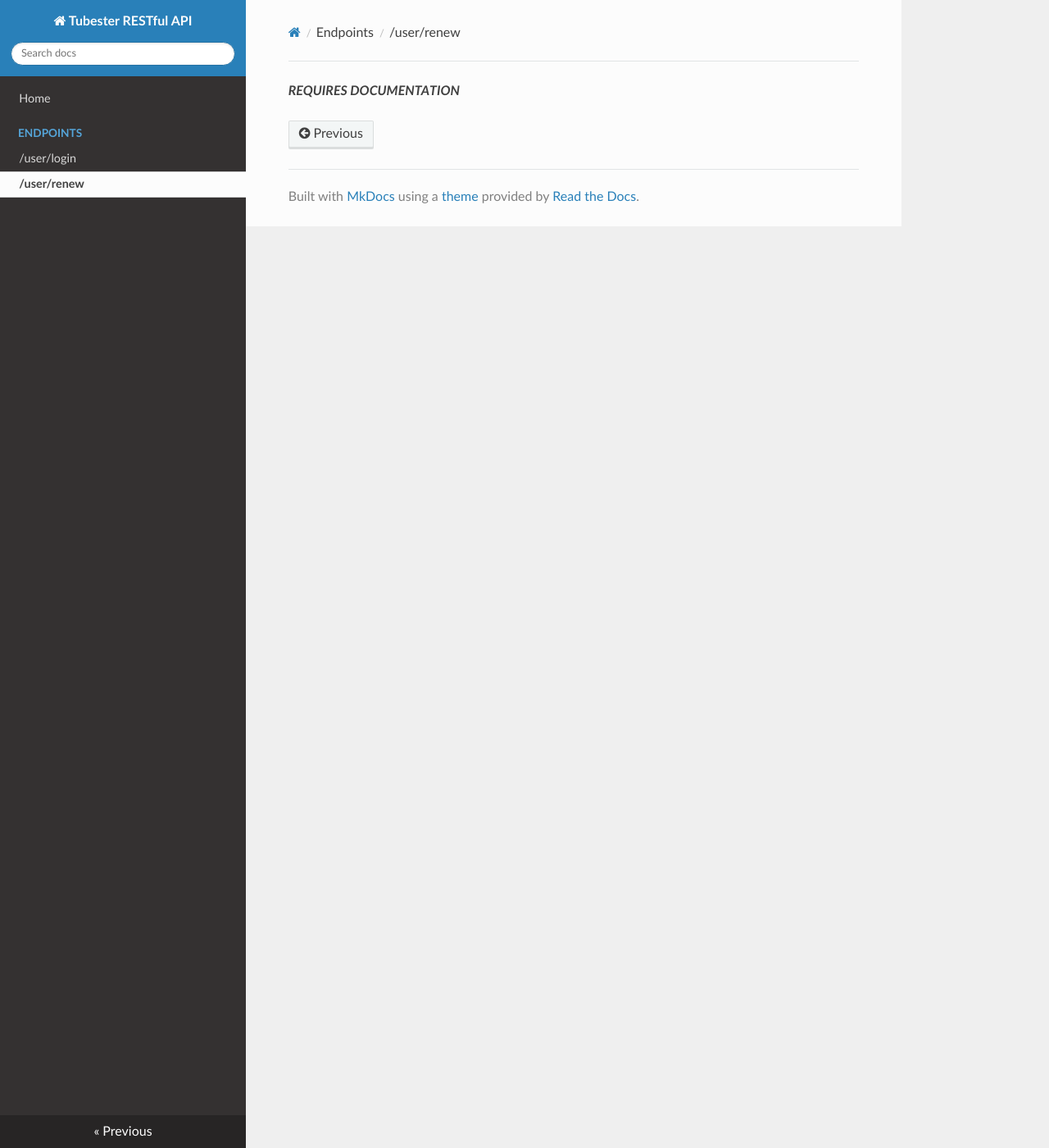
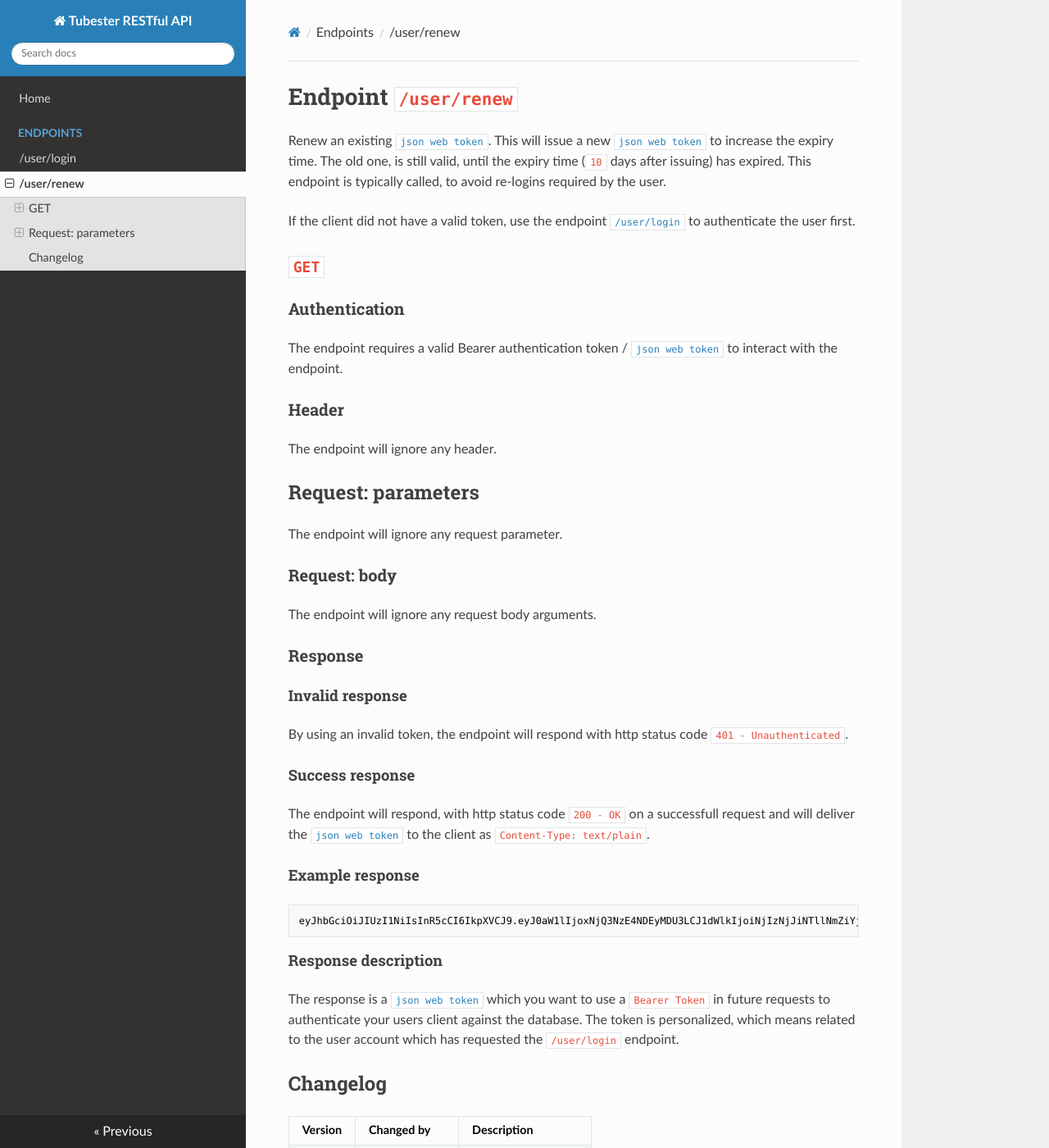
Before and after one commit to syr0s/tubester-restful-api, an MkDocs documentation site: the page built from docs/docs/endpoints/user/renew.md, in a window 1280 px wide and 1400 px high. Shown: the whole window at 82% size. Built offline with MkDocs 1.6.1, drawn with Linux system fonts in a browser that asks for light colours; nearby versions of some CDN libraries; some of the changed text lies outside the part shown.

Commit message:
docs: :memo: added documentation for endpoint /user/renew

````diff
--- a/docs/docs/endpoints/user/renew.md
+++ b/docs/docs/endpoints/user/renew.md
@@ -1 +1,38 @@
-***REQUIRES DOCUMENTATION***
+# Endpoint `/user/renew`
+Renew an existing [`json web token`](../../data/jwt.md). This will issue a new [`json web token`](../../data/jwt.md) to increase the expiry time. The old one, is still valid, until the expiry time (`10` days after issuing) has expired. This endpoint is typically called, to avoid re-logins required by the user.
+
+If the client did not have a valid token, use the endpoint [`/user/login`](login.md) to authenticate the user first.
+
+## `GET`
+
+### Authentication
+The endpoint requires a valid Bearer authentication token / [`json web token`](../../data/jwt.md) to interact with the endpoint.
+
+### Header
+The endpoint will ignore any header.
+
+## Request: parameters
+The endpoint will ignore any request parameter.
+
+### Request: body
+The endpoint will ignore any request body arguments.
+
+### Response
+#### Invalid response
+By using an invalid token, the endpoint will respond with http status code `401 - Unauthenticated`.
+
+#### Success response
+The endpoint will respond, with http status code `200 - OK` on a successfull request and will deliver the [`json web token`](../../data/jwt.md) to the client as `Content-Type: text/plain`.
+
+#### Example response
+```
+eyJhbGciOiJIUzI1NiIsInR5cCI6IkpXVCJ9.eyJ0aW1lIjoxNjQ3NzE4NDEyMDU3LCJ1dWlkIjoiNjIzNjJiNTllNmZiYjhiNjc1Mjg0ZmU4IiwidXNlckdyb3VwIjoxLCJpYXQiOjE2NDc3MTg0MTJ9.q35gNyNh7DjMJ-ksXFkowP7WtzcSxHIk8UL3MIzTTiQ
+```
+
+#### Response description
+The response is a [`json web token`](../../data/jwt.md) which you want to use a `Bearer Token` in future requests to authenticate your users client against the database. The token is personalized, which means related to the user account which has requested the `/user/login` endpoint.
+
+## Changelog
+| Version | Changed by | Description |
+|-------------|-------------|----|
+| 1.0.0 | [Daniel Noetzel](mailto:daniel.noetzel@gmail.com) | Introduced endpoint |
````
